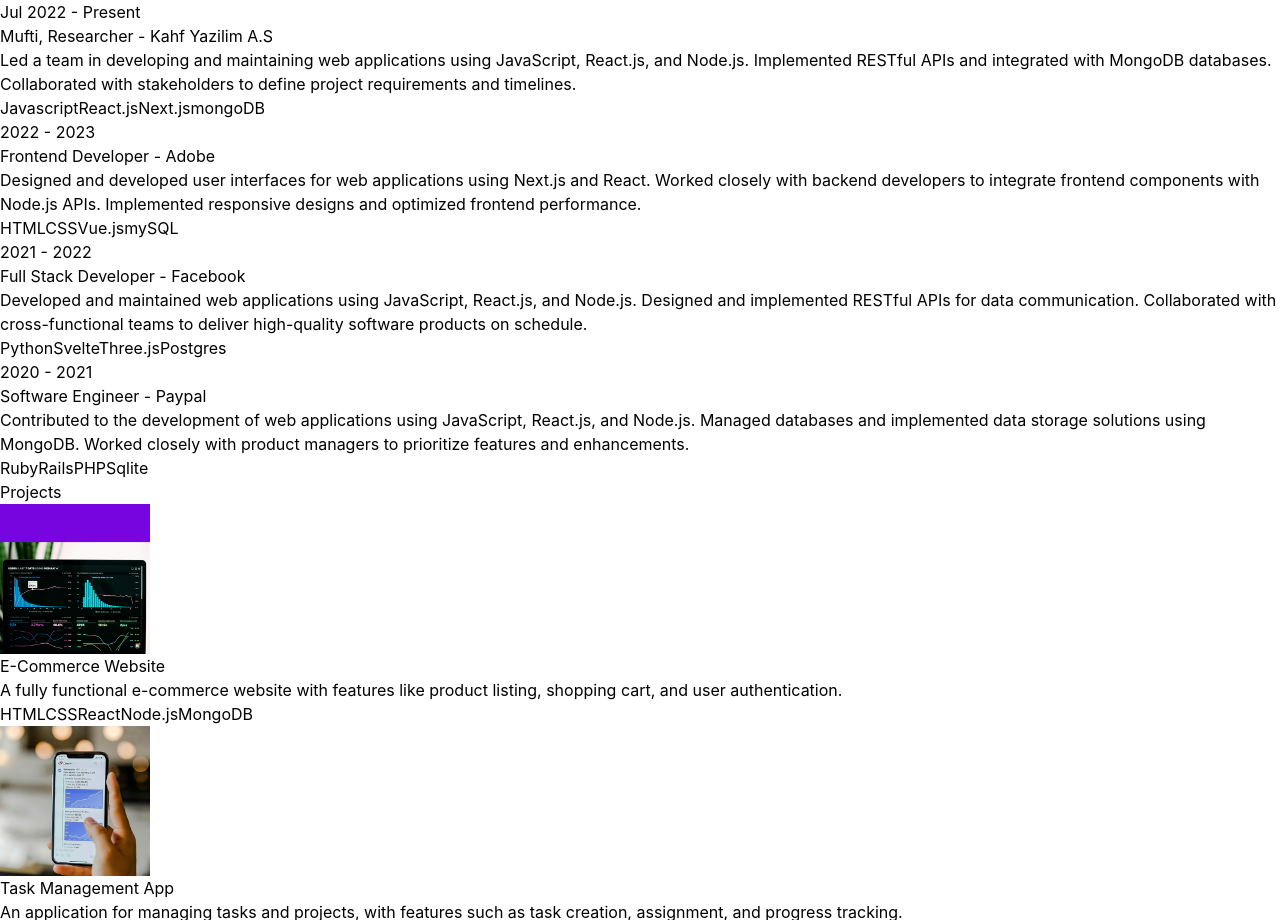
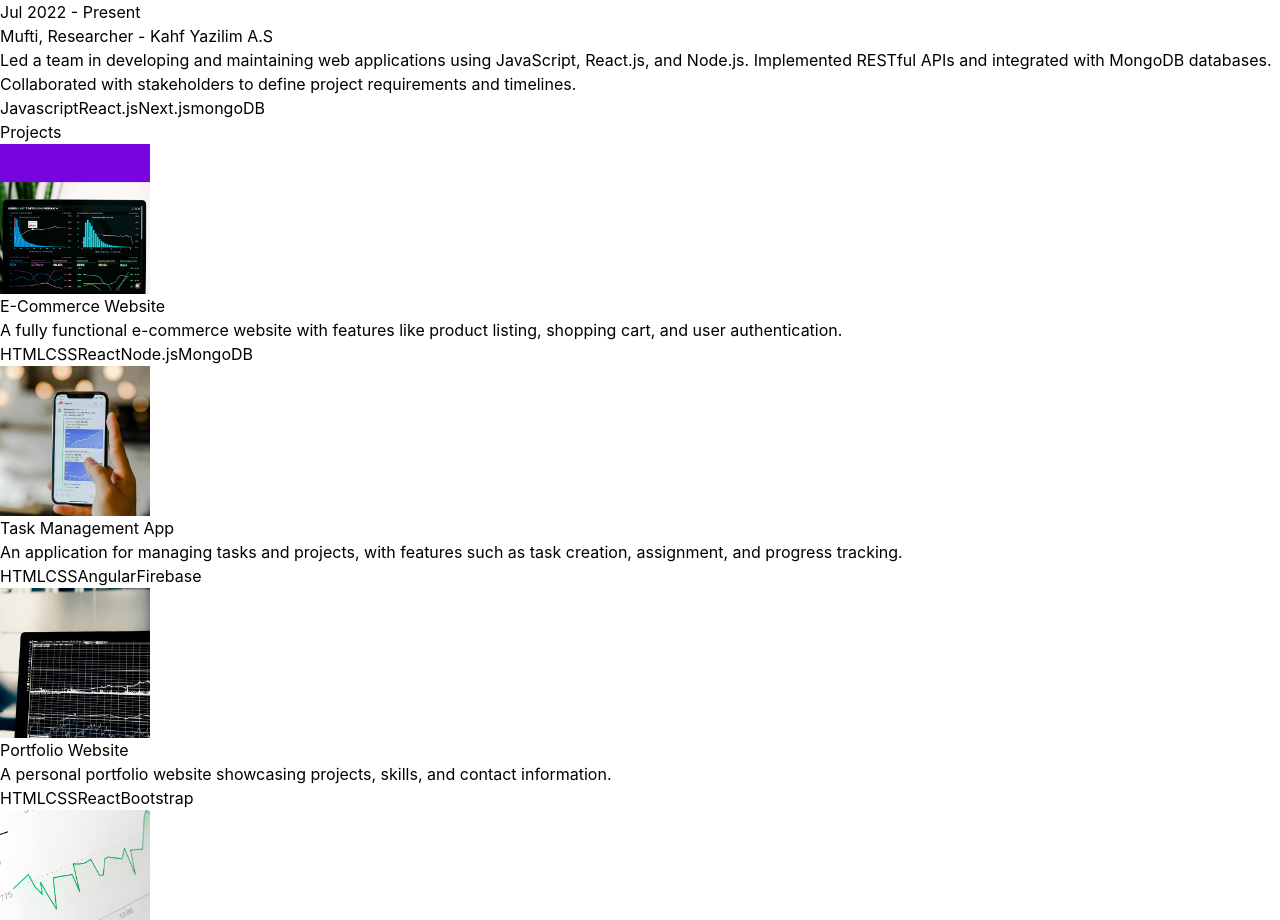
Before and after one commit to muftimehedihasan/Mufti-s-Portfolio, a React (Vite) app: page / in a window 1280 px wide. Shown: the part 1485-2405 px from the top of the page. Built offline with nearby package versions, Linux system fonts and the light colour scheme.

Commit message:
new commit

```diff
--- a/src/constants/index.js
+++ b/src/constants/index.js
@@ -14,28 +14,8 @@ export const EXPERIENCES = [
     company: "Kahf Yazilim A.S",
     description: `Led a team in developing and maintaining web applications using JavaScript, React.js, and Node.js. Implemented RESTful APIs and integrated with MongoDB databases. Collaborated with stakeholders to define project requirements and timelines.`,
     technologies: ["Javascript", "React.js", "Next.js", "mongoDB"],
-  },
-  {
-    year: "2022 - 2023",
-    role: "Frontend Developer",
-    company: "Adobe",
-    description: `Designed and developed user interfaces for web applications using Next.js and React. Worked closely with backend developers to integrate frontend components with Node.js APIs. Implemented responsive designs and optimized frontend performance.`,
-    technologies: ["HTML", "CSS", "Vue.js", "mySQL"],
-  },
-  {
-    year: "2021 - 2022",
-    role: "Full Stack Developer",
-    company: "Facebook",
-    description: `Developed and maintained web applications using JavaScript, React.js, and Node.js. Designed and implemented RESTful APIs for data communication. Collaborated with cross-functional teams to deliver high-quality software products on schedule.`,
-    technologies: ["Python", "Svelte", "Three.js", "Postgres"],
-  },
-  {
-    year: "2020 - 2021",
-    role: "Software Engineer",
-    company: "Paypal",
-    description: `Contributed to the development of web applications using JavaScript, React.js, and Node.js. Managed databases and implemented data storage solutions using MongoDB. Worked closely with product managers to prioritize features and enhancements.`,
-    technologies: ["Ruby", "Rails", "PHP", "Sqlite"],
-  },
+  }
+
 ];
 
 export const PROJECTS = [
```
Also changed, not shown: src/components/note.js (+34 -0 lines).
